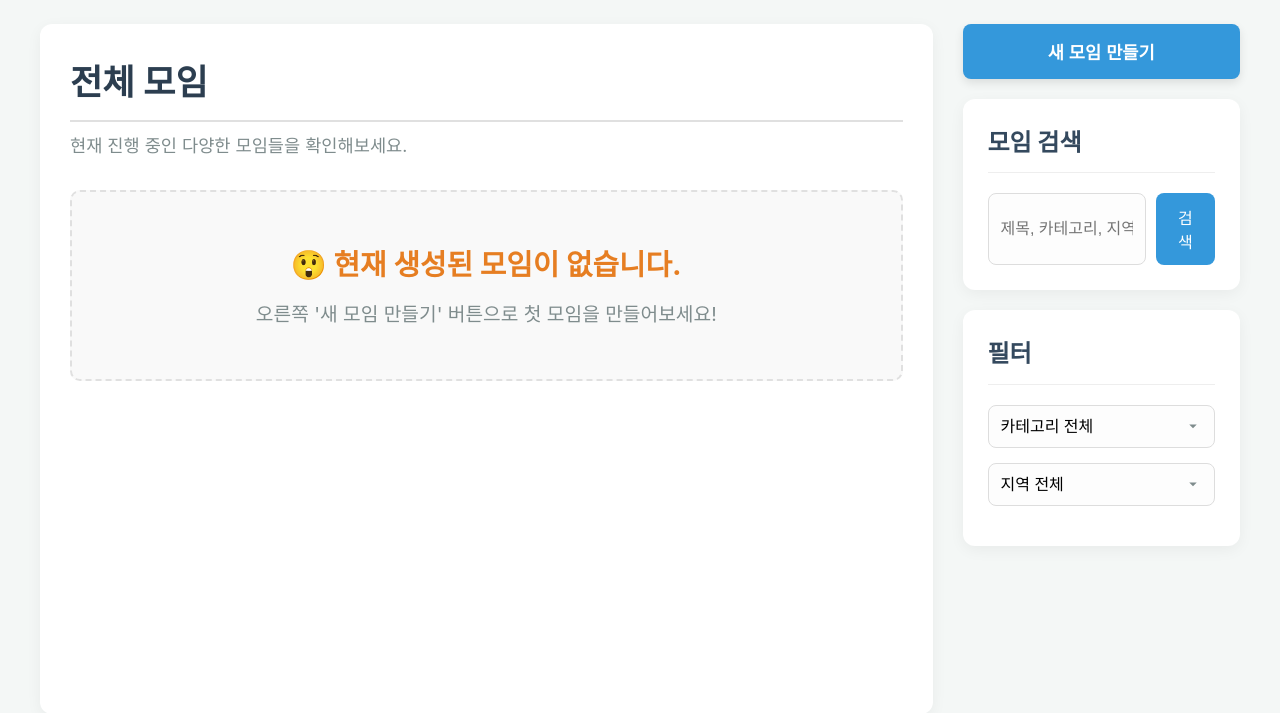
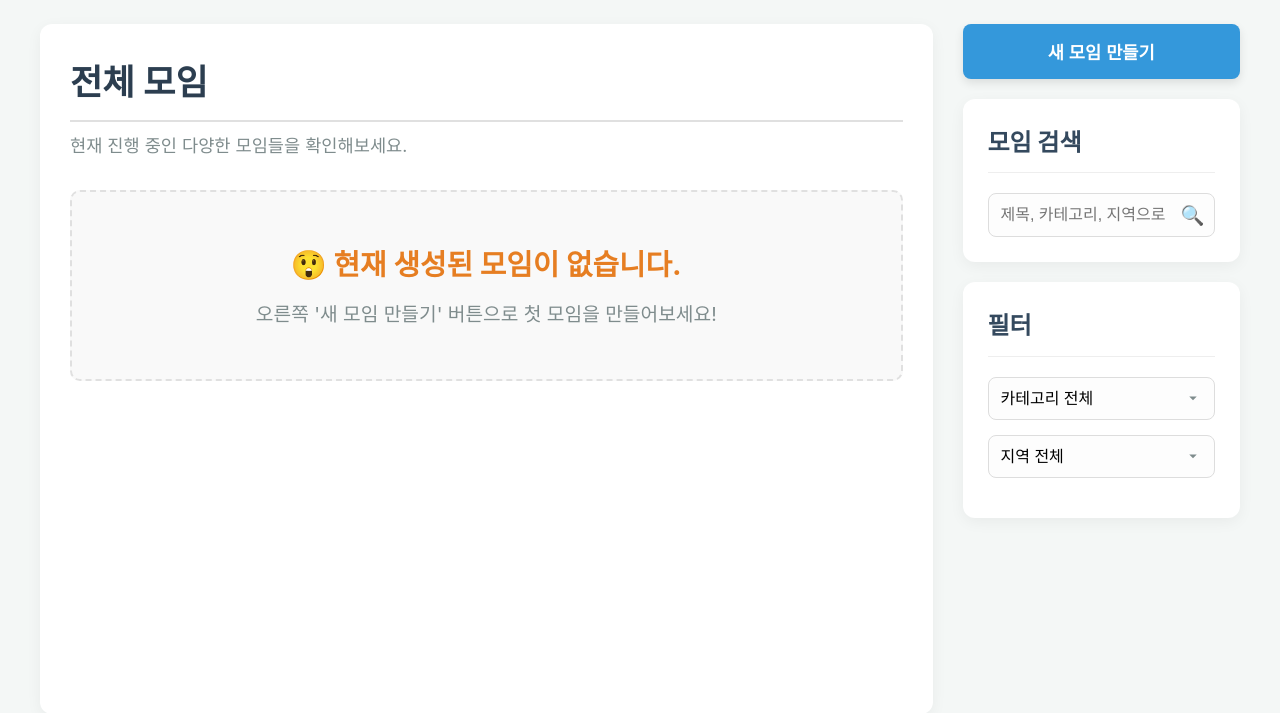
Before and after one commit to wonjun4149/moit, a PHP site: page /php/meeting.php in a window 1280 px wide. Shown: the part 66-779 px from the top of the page. Run offline with PHP 8.4, Linux system fonts and the light colour scheme; a user stored in the database is signed in; data comes from the database, SQL or seed files in the repository; data that the repository does not hold is empty.

Commit message:
모임 검색버튼 수정

```diff
--- a/css/meeting-style.css
+++ b/css/meeting-style.css
@@ -483,26 +483,31 @@ body {
 }
 
 .search-input-wrapper {
-    display: flex;
-    gap: 10px;
+    position: relative;
 }
 
 #search-input {
-    flex-grow: 1;
     margin-bottom: 0; /* Remove margin from input since wrapper handles spacing */
+    padding-right: 45px; /* Add space for the icon */
 }
 
 #search-button {
-    padding: 12px 20px;
+    position: absolute;
+    right: 0;
+    top: 0;
+    height: 100%;
+    width: 45px;
     border: none;
-    background-color: #3498db;
-    color: white;
-    border-radius: 8px;
+    background: transparent;
+    color: #7f8c8d; /* A more subtle color */
+    border-radius: 0 8px 8px 0;
     cursor: pointer;
-    font-size: 1em;
-    transition: background-color 0.2s ease;
+    font-size: 1.2em;
+    transition: color 0.2s ease;
+    padding: 0; /* remove default padding */
 }
 
 #search-button:hover {
-    background-color: #2980b9;
+    color: #3498db; /* Highlight on hover */
+    background-color: transparent; /* Ensure no background on hover */
 }
--- a/php/meeting.php
+++ b/php/meeting.php
@@ -119,7 +119,7 @@ try {
                     <h3>모임 검색</h3>
                     <div class="search-input-wrapper">
                         <input type="text" id="search-input" placeholder="제목, 카테고리, 지역으로 검색">
-                        <button id="search-button">검색</button>
+                        <button id="search-button">🔍</button>
                     </div>
                 </div>
 
```
